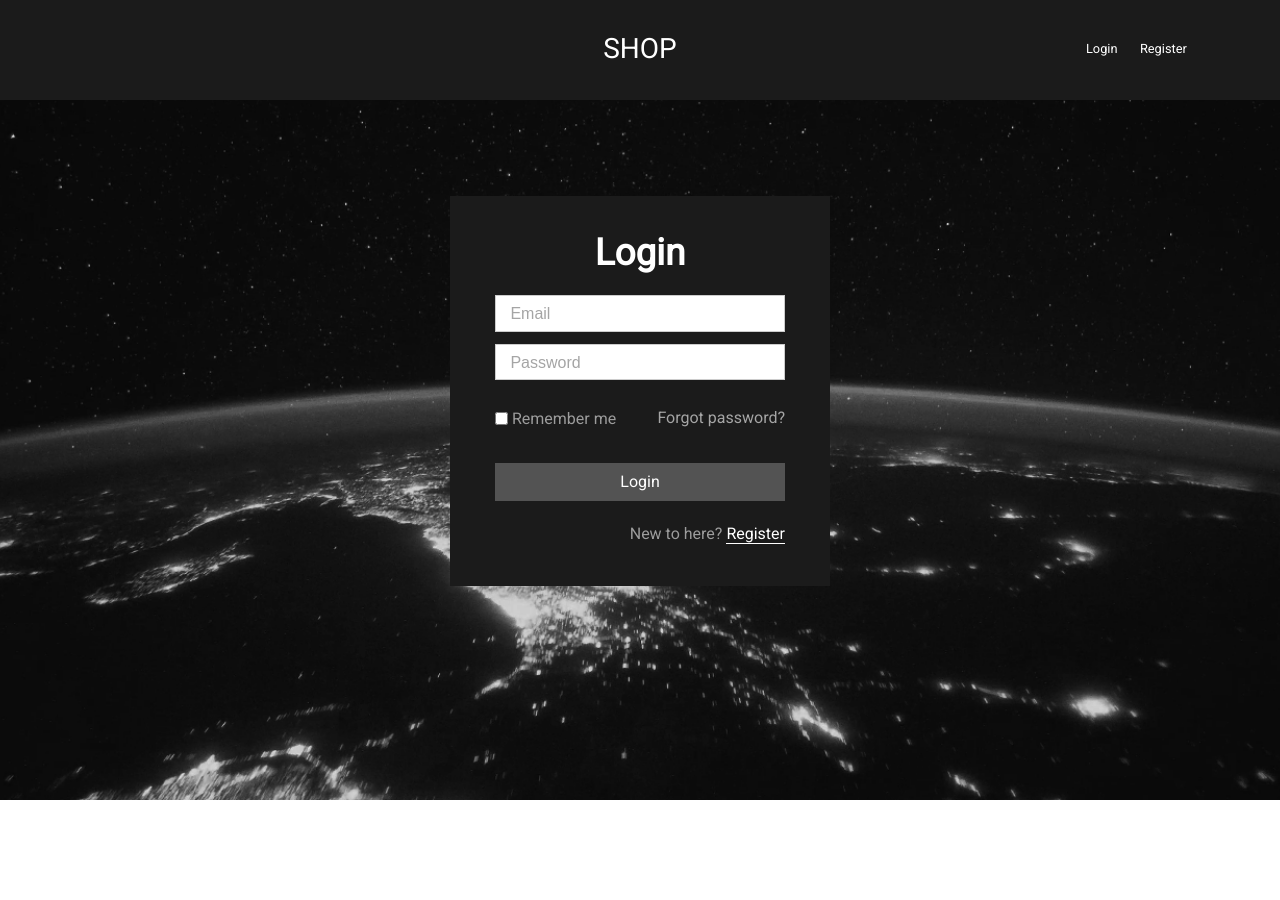
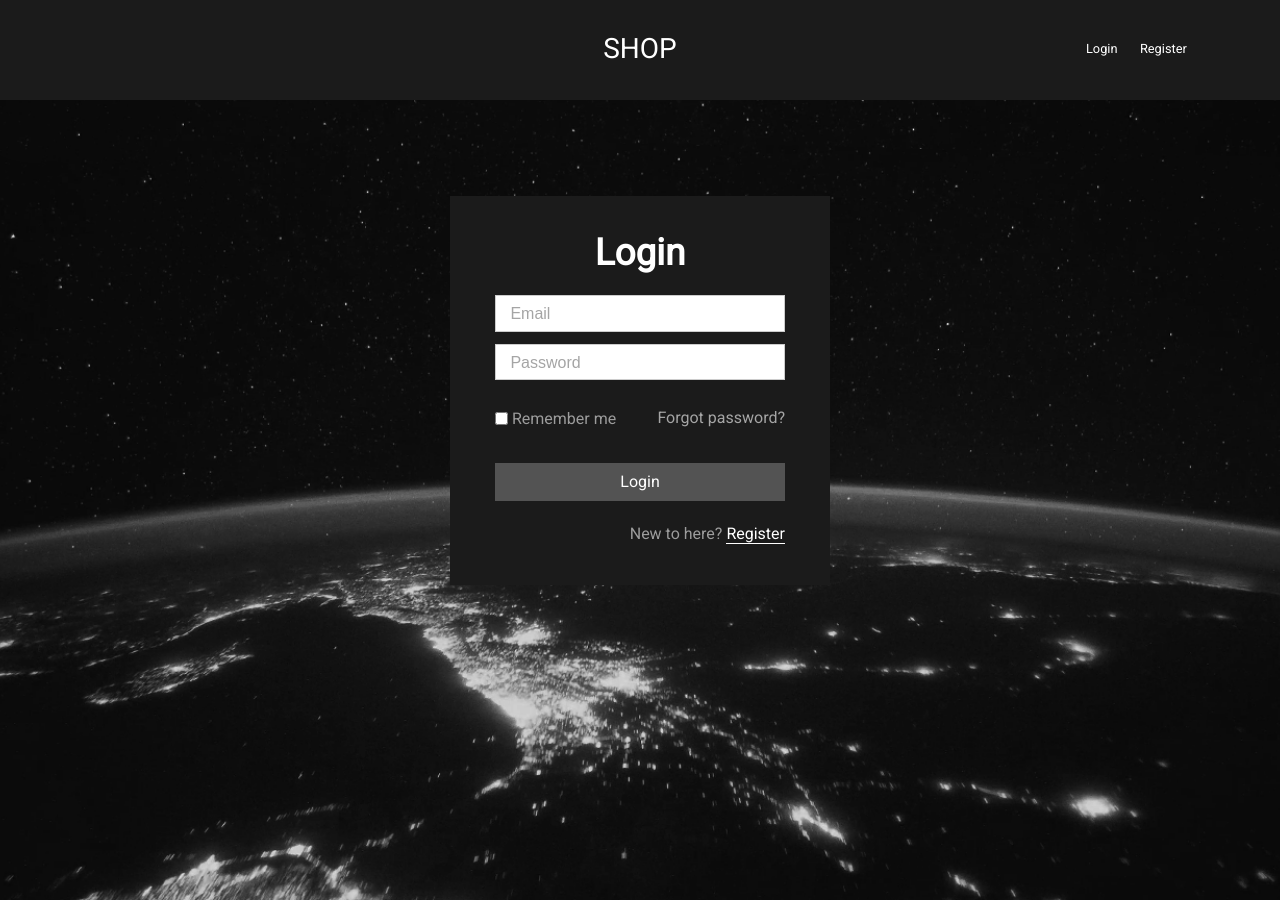
Before and after one commit to phishchiang/assets_viewer_system, a React (Create React App) app in the folder client/: page /login in a window 1280 px wide. Before the commit the page ends 800 px from the top, so only its background shows below. Built offline with nearby package versions, Linux system fonts and the light colour scheme; the HTML template or start-up script is replaced by a standard one.

Commit message:
Put the background image to the .between-container

```diff
--- a/client/src/App.css
+++ b/client/src/App.css
@@ -46,13 +46,13 @@ img {
   margin: auto;
   overflow: hidden;
   /* padding: 0 2rem; */
-  background-image: url('./components/auth/Shop_bg.png');
+  /* background-image: url('./components/auth/Shop_bg.png');
   background-color: #cccccc;
   height: 100vh;
   background-position: center;
   background-repeat: no-repeat;
   background-size: cover;
-  position: relative;
+  position: relative; */
 }
 
 /* Text Styles*/
@@ -379,26 +379,42 @@ button {
 
 
 .form-container {
-  max-width: 500px;
-  margin: 2rem auto;
-  margin-top: 6rem;
+  /* margin: 2rem auto; */
+  /* margin-top: 6rem; */
   overflow: hidden;
   padding: 2 2rem;
-  width: 380px;
+  width: 100%;
   background-color: #1b1b1b;
+  background-image: url('./components/auth/Shop_bg.png');
+  background-color: #cccccc;
+  height: 100vh;
+  background-position: center;
+  background-repeat: no-repeat;
+  background-size: cover;
+  position: relative;
 }
 
+
+.between-container{
+  background-color: #1b1b1b;
+  width: 380px;
+  padding-bottom: 4rem;
+  margin: auto;
+  margin-top: 6rem;
+
+}
 
 .inside-container{
   width: 290px;
   margin: auto;
   color: #9c9c9c;
+
 }
 
 
-.form-container h1{
+.inside-container h1{
   text-align: center;
-  margin-top: 1.75rem;
+  padding-top: 1.75rem;
   color: #fff;
   font-size: 2.3rem;
   /* padding: 1rem; */
--- a/client/src/components/auth/Login.js
+++ b/client/src/components/auth/Login.js
@@ -58,6 +58,7 @@ const Login = props => {
 
   return (
     <div className="form-container">
+      <div className="between-container">
         <div className="inside-container">
           <h1>Login</h1>
           <form onSubmit={onSubmit}>
@@ -111,6 +112,7 @@ const Login = props => {
           </div>
         </div>
       </div>
+    </div>
   );
 };
 
--- a/client/src/components/auth/Register.js
+++ b/client/src/components/auth/Register.js
@@ -53,6 +53,7 @@ const Register = props => {
 
   return (
     <div className="form-container">
+      <div className="between-container">
         <div className="inside-container">
           <h1>Register</h1>
           <form onSubmit={onSubmit}>
@@ -137,6 +138,7 @@ const Register = props => {
           </form>
         </div>
       </div>
+    </div>
   );
 };
 
```
Lines whose indentation alone changed are shown as unchanged.
